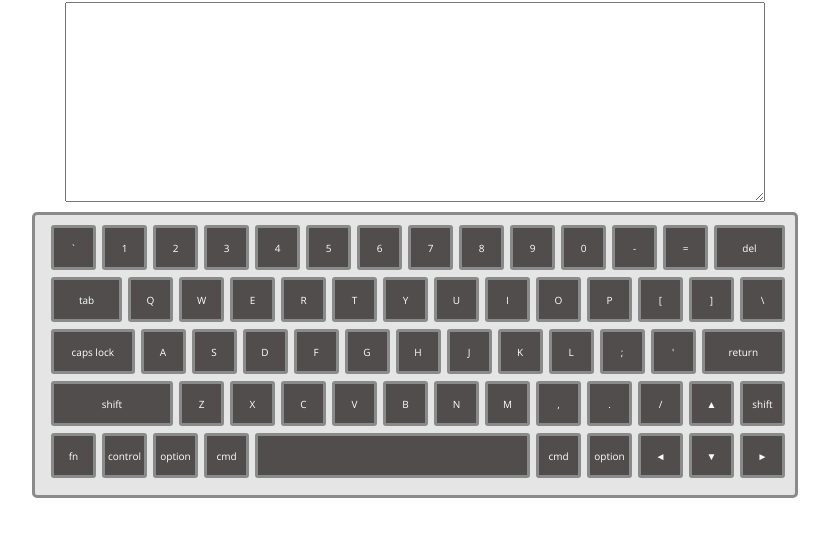
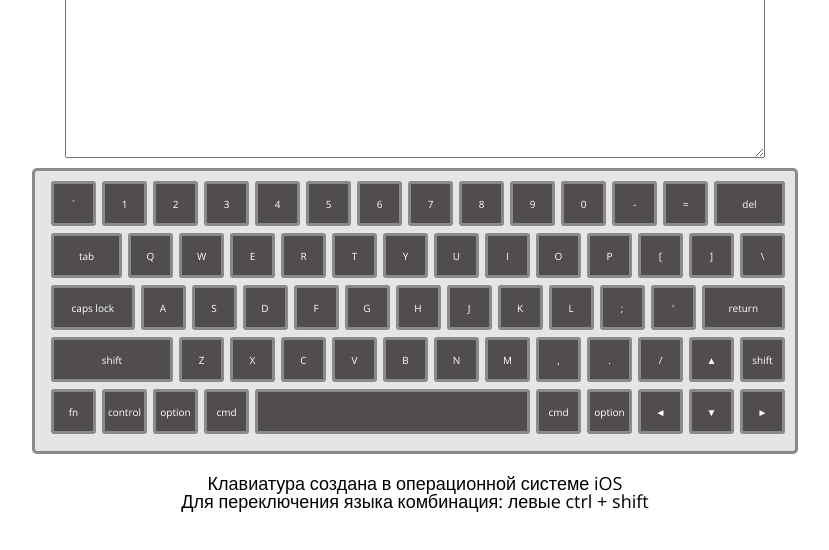
Before and after one commit to yulyakuzich/RSS-Virtual-Keyboard, a plain HTML site: page index.html in a window 1280 px wide. Shown: the part 142-692 px from the top of the page, without its empty margins (225-1054 px from the left). Drawn offline with nearby package versions, Linux system fonts and the light colour scheme.

Commit message:
feat: add descliption text

```diff
--- a/index.html
+++ b/index.html
@@ -218,6 +218,8 @@
         </div>
       </div>
     </div>
+    <p class="description">Клавиатура создана в операционной системе iOS</p>
+    <p class="description">Для переключения языка комбинация: левыe ctrl + shift</p>
   </div>
   <script src="script.js"></script>
 </body>
--- a/style.css
+++ b/style.css
@@ -51,7 +51,7 @@ body {
 .container {
   margin: 0 auto;
   max-width: 1000px;
-	padding-top: 4rem;
+	padding-top: 20px;
 	display: flex;
 	flex-direction: column;
 	align-items: center;
@@ -79,7 +79,8 @@ body {
 	padding: 10px;
 	border: 3px solid #898b8b;
 	border-radius: 5px;
-	background-color: #b0adad52;;
+	background-color: #b0adad52;
+	margin-bottom: 20px;
 }
 .row {
 	display: flex;
@@ -108,3 +109,6 @@ body {
 .button_wide {
 	flex: 1;
 }
+.description {
+	font-size: 18px;
+}
```
